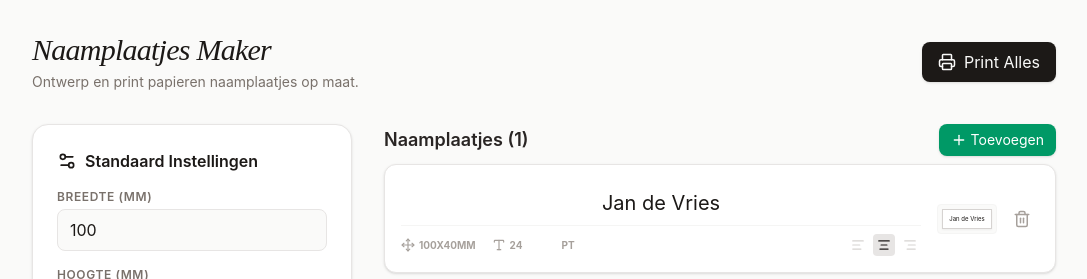
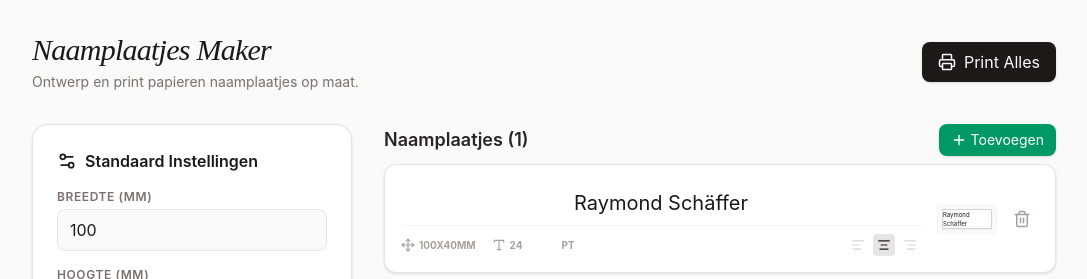
Before and after one commit to raymondschaffer-pixel/Naamplaatjes-op-maat, a React (Vite) app: page / in a window 1280 px wide. Shown: the top 279 px of the page, without its empty margins (96-1183 px from the left). Built offline with nearby package versions, Linux system fonts and the light colour scheme.

Commit message:
Update nameplate from 'Jan de Vries' to 'Raymond Schäffer'

```diff
--- a/src/components/NameplateEditor.tsx
+++ b/src/components/NameplateEditor.tsx
@@ -25,7 +25,7 @@ export default function NameplateEditor() {
   const [nameplates, setNameplates] = useState<Nameplate[]>([
     {
       id: '1',
-      name: 'Jan de Vries',
+      name: 'Raymond Schäffer',
       width: 100,
       height: 40,
       fontSize: 24,
```
